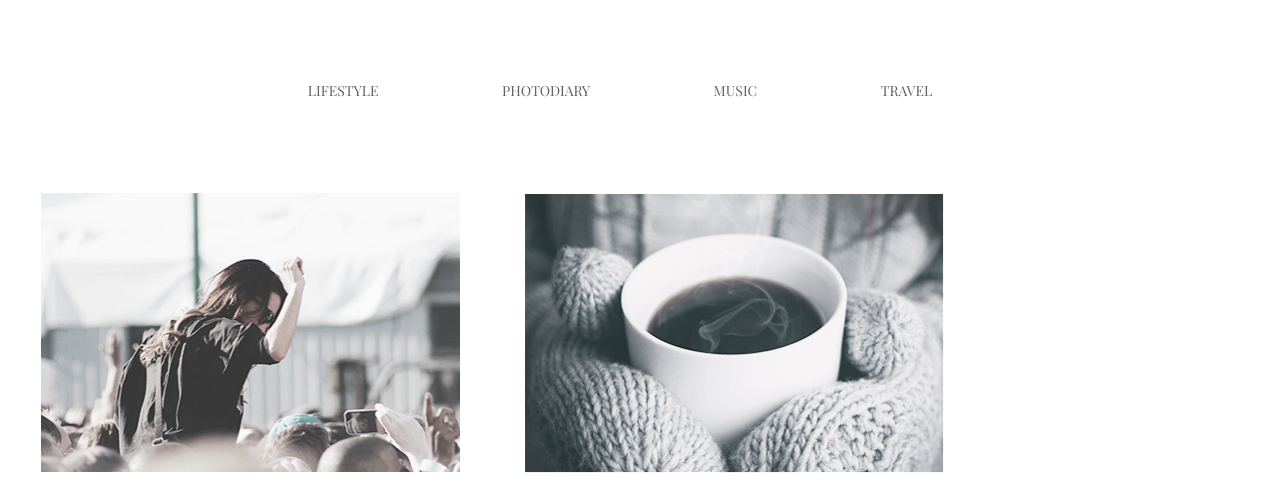
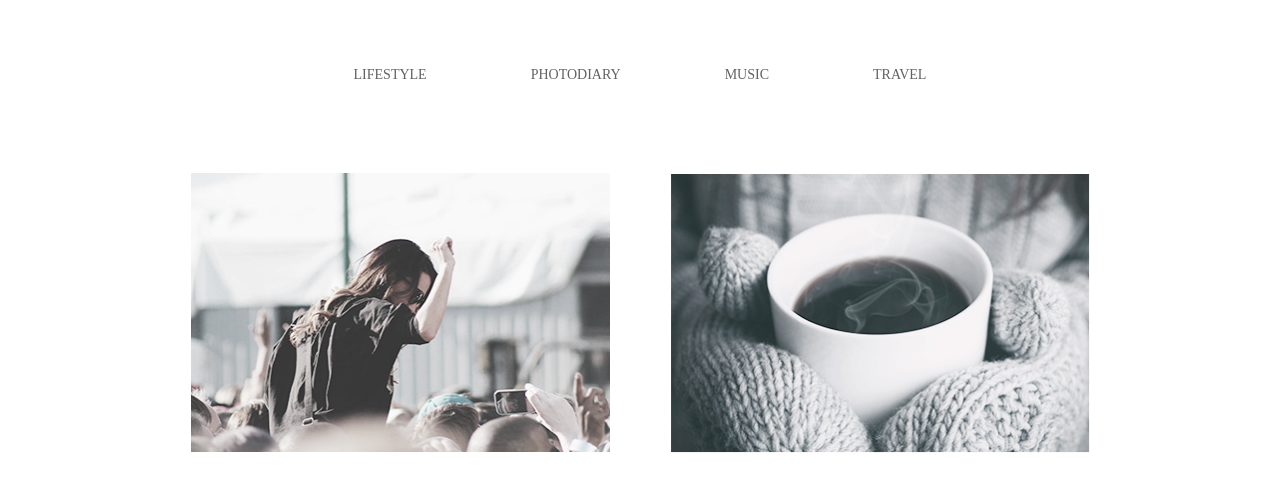
Before and after one commit to FrolovaElena/my_hw, a plain HTML site: page index.html in a window 1280 px wide. Shown: the top 501 px of the page. Drawn offline with nearby package versions, Linux system fonts and the light colour scheme.

Commit message:
corrected hw3

```diff
--- a/css/style.css
+++ b/css/style.css
@@ -1,12 +1,15 @@
-.wrapper {
+.body {
     font-family: "Playfair Display", sans-serif;
     font-size: 14px;
     font-weight: 400;
     line-height: 24px;
     color: #626262;
-    width: 1200px;
+}
+.wrapper {
+    width: 900px;
     padding-top: 65px;
     padding-bottom: 70px;
+    margin: 0 auto;
 }
 .header-page {
     text-align: center;
@@ -14,16 +17,21 @@
 }
 .menu-list {
     list-style: none;
+    margin: 0;
+    padding: 0;
 }
 .menu-list-item{
     display: inline-block;
+    margin-right: 100px;
+}
+.menu-list-item:last-child {
+    margin-right: 0;
 }
 .menu-list-item a {
     text-decoration: none;
     text-transform: uppercase;
     color: #626262;
     font-size: 14px;
-    margin: 60px;
 }
 .menu-list-item a:hover {
     color: #03a9f4;
@@ -44,7 +52,8 @@ input[type="radio"].visually-hidden{
 }
 .section-list {
     list-style: none;
-    margin: 0 auto;
+    margin: 0;
+    padding: 0;
 }
 .section-list-item {
     display: inline-block;
@@ -64,7 +73,7 @@ h3 {
     margin-bottom: 28px;
 }
 .section-list-item:nth-of-type(2n+1) {
-    margin-right: 60px;
+    margin-right: 56px;
 }
 .section-list-item:nth-of-type(5n) {
     margin-bottom: 46px;
@@ -81,5 +90,6 @@ img {
     height: 60px;
     font-size: 20px;
     line-height: 24px;
+    display: block;
     margin: 0 auto;
 }
```
